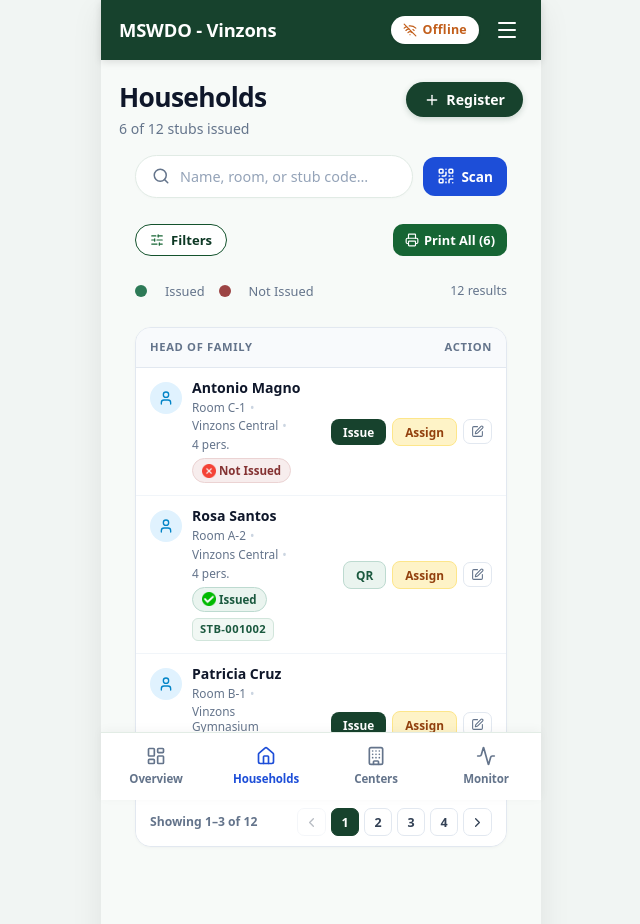
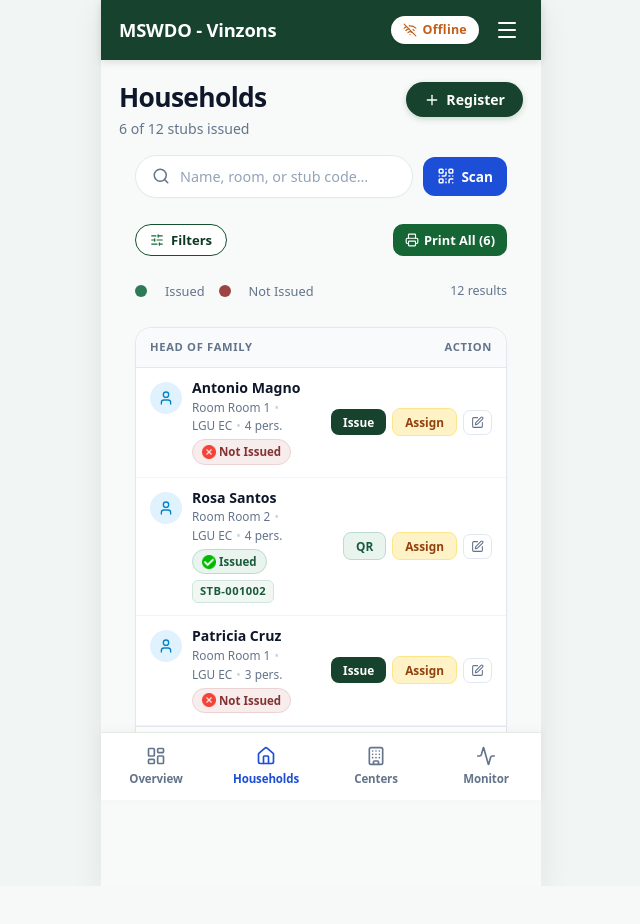
Before and after one commit to shironxiao/mswdo-vinzons, a React (Vite) app: page /mobile/households in a window 1280 px wide. Shown: the top 924 px of the page, without its empty margins (319-959 px from the left). After the commit the page ends 886 px from the top, so only its background shows below. Built offline with nearby package versions, Linux system fonts and the light colour scheme.

Commit message:
room cap

```diff
--- a/src/pages/Mobile/MobileHouseholds.jsx
+++ b/src/pages/Mobile/MobileHouseholds.jsx
@@ -19,8 +19,8 @@ const SEED = [
     id: 1,
     name: 'Antonio Magno',
     age: 45, sex: 'Male', category: 'None',
-    center: 'Vinzons Central Elementary School',
-    room: 'C-1', familyCount: 4,
+    center: 'LGU EC (Mangcaway)',
+    room: 'Room 1', familyCount: 4,
     members: [
       { name: 'Luz Magno',   age: 58, sex: 'Female', category: 'Senior' },
       { name: 'Pablo Magno', age: 20, sex: 'Male',   category: 'None'   },
@@ -32,8 +32,8 @@ const SEED = [
     id: 2,
     name: 'Rosa Santos',
     age: 40, sex: 'Female', category: 'None',
-    center: 'Vinzons Central Elementary School',
-    room: 'A-2', familyCount: 4,
+    center: 'LGU EC (Mangcaway)',
+    room: 'Room 2', familyCount: 4,
     members: [
       { name: 'Pedro Santos', age: 42, sex: 'Male',   category: 'None' },
       { name: 'Maya Santos',  age: 16, sex: 'Female', category: 'None' },
@@ -45,8 +45,8 @@ const SEED = [
     id: 3,
     name: 'Patricia Cruz',
     age: 35, sex: 'Female', category: 'Pregnant/Lactating',
-    center: 'Vinzons Gymnasium',
-    room: 'B-1', familyCount: 3,
+    center: 'LGU EC (Bliss)',
+    room: 'Room 1', familyCount: 3,
     members: [
       { name: 'Mark Cruz', age: 38, sex: 'Male',   category: 'None' },
       { name: 'Lina Cruz', age: 10, sex: 'Female', category: 'None' },
@@ -57,8 +57,8 @@ const SEED = [
     id: 4,
     name: 'Juan Dela Cruz',
     age: 50, sex: 'Male', category: 'PWD',
-    center: 'Calaguas National High School',
-    room: 'A-1', familyCount: 3,
+    center: 'PLGU EC (Mat-I)',
+    room: 'Room 3', familyCount: 3,
     members: [
       { name: 'Maria Dela Cruz', age: 48, sex: 'Female', category: 'None' },
       { name: 'John Dela Cruz',  age: 22, sex: 'Male',   category: 'None' },
@@ -69,7 +69,7 @@ const SEED = [
     id: 5,
     name: 'Elena Bautista',
     age: 42, sex: 'Female', category: 'Solo Parent',
-    center: 'Vinzons Central Elementary School',
+    center: 'Pinagtigasan EC',
     room: 'Unassigned', familyCount: 3,
     members: [
       { name: 'Carlos Bautista', age: 14, sex: 'Male',   category: 'None' },
@@ -81,8 +81,8 @@ const SEED = [
     id: 6,
     name: 'Roberto Diaz',
     age: 55, sex: 'Male', category: 'Senior',
-    center: 'Vinzons Gymnasium',
-    room: 'Hall A', familyCount: 2,
+    center: 'St. Peter Parish AVR',
+    room: 'Room 1', familyCount: 2,
     members: [
       { name: 'Clara Diaz', age: 52, sex: 'Female', category: 'None' },
     ],
@@ -92,8 +92,8 @@ const SEED = [
     id: 7,
     name: 'Carmen Ramos',
     age: 29, sex: 'Female', category: 'Pregnant/Lactating',
-    center: 'Calaguas National High School',
-    room: 'Rm-2', familyCount: 4,
+    center: 'Biday EC',
+    room: 'Room 2', familyCount: 4,
     members: [
       { name: 'Danilo Ramos', age: 31, sex: 'Male',   category: 'None' },
       { name: 'Mia Ramos',    age: 5,  sex: 'Female', category: 'None' },
@@ -105,8 +105,8 @@ const SEED = [
     id: 8,
     name: 'Fernando Lopez',
     age: 48, sex: 'Male', category: 'PWD',
-    center: 'Vinzons Central Elementary School',
-    room: 'B-2', familyCount: 3,
+    center: 'Sugod EC',
+    room: 'Room 4', familyCount: 3,
     members: [
       { name: 'Grace Lopez', age: 44, sex: 'Female', category: 'None' },
       { name: 'Joy Lopez',   age: 18, sex: 'Female', category: 'None' },
@@ -117,8 +117,8 @@ const SEED = [
     id: 9,
     name: 'Teresa Morales',
     age: 38, sex: 'Female', category: 'None',
-    center: 'Vinzons Gymnasium',
-    room: 'Hall B', familyCount: 3,
+    center: 'Mormons',
+    room: 'Room 1', familyCount: 3,
     members: [
       { name: 'Ramon Morales', age: 40, sex: 'Male', category: 'None' },
       { name: 'Ella Morales',  age: 8,  sex: 'Female', category: 'None' },
@@ -129,7 +129,7 @@ const SEED = [
     id: 10,
     name: 'Danilo Soriano',
     age: 51, sex: 'Male', category: 'None',
-    center: 'Vinzons Gymnasium',
+    center: 'Marabe Church',
     room: 'Unassigned', familyCount: 2,
     members: [
       { name: 'Beth Soriano', age: 49, sex: 'Female', category: 'None' },
@@ -140,8 +140,8 @@ const SEED = [
     id: 11,
     name: 'Marites Villanueva',
     age: 34, sex: 'Female', category: 'Solo Parent',
-    center: 'Calaguas National High School',
-    room: 'Rm-1', familyCount: 3,
+    center: 'Adorno Fathers',
+    room: 'Room 5', familyCount: 3,
     members: [
       { name: 'Joshua Villanueva', age: 11, sex: 'Male', category: 'None' },
       { name: 'Hannah Villanueva', age: 6,  sex: 'Female', category: 'None' },
@@ -152,8 +152,8 @@ const SEED = [
     id: 12,
     name: 'Gregorio Santos',
     age: 62, sex: 'Male', category: 'Senior',
-    center: 'Calaguas National High School',
-    room: 'Rm-3', familyCount: 2,
+    center: 'Mangcawayan EC',
+    room: 'Room 3', familyCount: 2,
     members: [
       { name: 'Amparo Santos', age: 60, sex: 'Female', category: 'Senior' },
     ],
@@ -161,6 +161,7 @@ const SEED = [
   },
 ];
 
+/* Exactly 13 Official Vinzons Evacuation Centers */
 const OFFICIAL_EVAC_CENTERS = [
   { name: 'LGU EC (Mangcaway)', fullName: 'LGU EC', location: 'Mangcaway Brgy. Cal. Sur, Vinzons, CN' },
   { name: 'LGU EC (Bliss)', fullName: 'LGU EC', location: 'Bliss Brgy. Cal Sur, VCN' },
@@ -175,9 +176,6 @@ const OFFICIAL_EVAC_CENTERS = [
   { name: 'Mangcawayan EC', fullName: 'Mangcawayan EC', location: 'Mangcawayan Is., VCN' },
   { name: 'Our Lady of Fatima Shrine', fullName: 'Our Lady of Fatima Shrine', location: 'Mangcawayan Brgy. Calangawan Sur, VCN' },
   { name: 'Brgy. Hall (Aguit-it)', fullName: 'Brgy. Hall', location: 'Brgy. Aguit – it, VCN' },
-  { name: 'Vinzons Central Elementary School', fullName: 'Vinzons Central Elementary School', location: 'Poblacion, Vinzons' },
-  { name: 'Vinzons Gymnasium', fullName: 'Vinzons Gymnasium', location: 'Brgy. San Jose, Vinzons' },
-  { name: 'Calaguas National High School', fullName: 'Calaguas National High School', location: 'Calaguas, Vinzons' },
 ];
 
 const CENTERS = [
@@ -185,25 +183,23 @@ const CENTERS = [
   ...OFFICIAL_EVAC_CENTERS.map((c) => c.name),
 ];
 
-const DEFAULT_CENTER_ROOMS = {
-  'Vinzons Central Elementary School': [
-    { id: 'A-1', name: 'Room A-1 (Main Bldg)', capacity: 30, occupied: 30 },
-    { id: 'A-2', name: 'Room A-2 (Main Bldg)', capacity: 30, occupied: 20 },
-    { id: 'B-1', name: 'Room B-1 (East Wing)', capacity: 25, occupied: 0 },
-    { id: 'B-2', name: 'Room B-2 (East Wing)', capacity: 25, occupied: 12 },
-    { id: 'C-1', name: 'Room C-1 (Annex Bldg)', capacity: 20, occupied: 20 },
-    { id: 'C-2', name: 'Room C-2 (Annex Bldg)', capacity: 20, occupied: 8 },
-  ],
-  'Vinzons Gymnasium': [
-    { id: 'Hall A', name: 'Gym Sector A', capacity: 60, occupied: 40 },
-    { id: 'Hall B', name: 'Gym Sector B', capacity: 60, occupied: 60 },
-  ],
-  'Calaguas National High School': [
-    { id: 'Rm-1', name: 'Room 1 (Senior Bldg)', capacity: 35, occupied: 35 },
-    { id: 'Rm-2', name: 'Room 2 (Senior Bldg)', capacity: 35, occupied: 18 },
-    { id: 'Rm-3', name: 'Room 3 (Junior Bldg)', capacity: 35, occupied: 0 },
-  ],
+/* Each center has 5 rooms: Room 1 through Room 5 */
+const OFFICIAL_ROOMS = ['Room 1', 'Room 2', 'Room 3', 'Room 4', 'Room 5'];
+
+const createCenterRooms = () => {
+  const map = {};
+  OFFICIAL_EVAC_CENTERS.forEach((c) => {
+    map[c.name] = [
+      { id: 'Room 1', name: 'Room 1', capacity: 30, occupied: 12 },
+      { id: 'Room 2', name: 'Room 2', capacity: 25, occupied: 8 },
+      { id: 'Room 3', name: 'Room 3', capacity: 25, occupied: 0 },
+      { id: 'Room 4', name: 'Room 4', capacity: 20, occupied: 15 },
+      { id: 'Room 5', name: 'Room 5', capacity: 20, occupied: 5 },
+    ];
+  });
+  return map;
 };
+const DEFAULT_CENTER_ROOMS = createCenterRooms();
 
 /* ──────────────────────────────────────────────
    Helpers
@@ -615,25 +611,11 @@ function StubIssuancePanel({ household, households, onIssue, onClose }) {
    Filter Dropdown (legacy — replaced by HHFilterSheet)
    ────────────────────────────────────────────── */
 
-/* All rooms across all centers for the room dropdown */
-const ALL_ROOMS_BY_CENTER = {
-  'Vinzons Central Elementary School': ['A-1', 'A-2', 'B-1', 'B-2', 'C-1', 'C-2'],
-  'Vinzons Gymnasium': ['Hall A', 'Hall B'],
-  'Calaguas National High School': ['Rm-1', 'Rm-2', 'Rm-3'],
-  'LGU EC (Mangcaway)': ['Room 1', 'Room 2', 'Room 3'],
-  'LGU EC (Bliss)': ['Room 1', 'Room 2', 'Room 3'],
-  'PLGU EC (Mat-I)': ['Room 1', 'Room 2', 'Room 3'],
-  'Pinagtigasan EC': ['Room 1', 'Room 2'],
-  'St. Peter Parish AVR': ['AVR Hall', 'Room 1', 'Room 2'],
-  'Biday EC': ['Room 1', 'Room 2'],
-  'Sugod EC': ['Room 1', 'Room 2'],
-  'Mormons': ['Main Hall', 'Room 1'],
-  'Marabe Church': ['Sanctuary Hall', 'Room 1'],
-  'Adorno Fathers': ['Hall 1', 'Hall 2'],
-  'Mangcawayan EC': ['Room 1', 'Room 2'],
-  'Our Lady of Fatima Shrine': ['Shrine Hall', 'Room 1'],
-  'Brgy. Hall (Aguit-it)': ['Session Hall', 'Room 1'],
-};
+/* All rooms across all centers for the room dropdown (Rooms 1 through 5) */
+const ALL_ROOMS_BY_CENTER = {};
+OFFICIAL_EVAC_CENTERS.forEach((c) => {
+  ALL_ROOMS_BY_CENTER[c.name] = [...OFFICIAL_ROOMS];
+});
 
 /* ──────────────────────────────────────────────
    Center Selection Bottom Sheet (White Theme)
@@ -742,6 +724,121 @@ function CenterSelectSheet({ selected, onSelect, onClose }) {
 }
 
 /* ──────────────────────────────────────────────
+   Room Selection Bottom Sheet (White Theme)
+   ────────────────────────────────────────────── */
+function RoomSelectSheet({ selected, centerName, onSelect, onClose }) {
+  const [tempSelected, setTempSelected] = useState(selected || 'All Rooms');
+  const [searchQuery, setSearchQuery] = useState('');
+
+  const roomsList = [
+    { id: 'Room 1', name: 'Room 1', description: 'Capacity: 30 persons' },
+    { id: 'Room 2', name: 'Room 2', description: 'Capacity: 25 persons' },
+    { id: 'Room 3', name: 'Room 3', description: 'Capacity: 25 persons' },
+    { id: 'Room 4', name: 'Room 4', description: 'Capacity: 20 persons' },
+    { id: 'Room 5', name: 'Room 5', description: 'Capacity: 20 persons' },
+  ];
+
+  const filteredRooms = roomsList.filter((r) => {
+    const q = searchQuery.trim().toLowerCase();
+    if (!q) return true;
+    return r.name.toLowerCase().includes(q) || r.id.toLowerCase().includes(q);
+  });
+
+  const handleConfirm = () => {
+    onSelect(tempSelected);
+    onClose();
+  };
+
+  return (
+    <div className="vin-center-picker-overlay" onClick={onClose}>
+      <div className="vin-center-picker-sheet" onClick={(e) => e.stopPropagation()}>
+        {/* Drag handle */}
+        <div className="vin-center-picker-handle" />
+
+        {/* Header subtitle showing center context */}
+        <div style={{ fontSize: '0.82rem', color: '#64748b', fontWeight: 600, padding: '0 4px' }}>
+          {centerName && centerName !== 'All Centers' ? `Rooms at ${centerName}` : 'All evacuation rooms'}
+        </div>
+
+        {/* Search Bar */}
+        <div className="vin-center-picker-search-box">
+          <Search size={16} className="vin-center-picker-search-icon" />
+          <input
+            type="text"
+            className="vin-center-picker-search-input"
+            placeholder="Search 5 rooms..."
+            value={searchQuery}
+            onChange={(e) => setSearchQuery(e.target.value)}
+          />
+          {searchQuery && (
+            <button
+              type="button"
+              className="vin-center-picker-clear-btn"
+              onClick={() => setSearchQuery('')}
+            >
+              <X size={15} />
+            </button>
+          )}
+        </div>
+
+        {/* Room List */}
+        <div className="vin-center-picker-list">
+          {/* All Rooms Option */}
+          {(!searchQuery || 'all rooms'.includes(searchQuery.toLowerCase())) && (
+            <div
+              className={`vin-center-picker-item ${tempSelected === 'All Rooms' ? 'selected' : ''}`}
+              onClick={() => setTempSelected('All Rooms')}
+            >
+              <div className="vin-center-picker-radio">
+                <div className="vin-center-picker-radio-dot" />
+              </div>
+              <div className="vin-center-picker-info">
+                <span className="vin-center-picker-name">All rooms</span>
+                <span className="vin-center-picker-loc">Show households from all rooms</span>
+              </div>
+            </div>
+          )}
+
+          {filteredRooms.map((r) => {
+            const isSelected = tempSelected === r.id;
+            return (
+              <div
+                key={r.id}
+                className={`vin-center-picker-item ${isSelected ? 'selected' : ''}`}
+                onClick={() => setTempSelected(r.id)}
+              >
+                <div className="vin-center-picker-radio">
+                  <div className="vin-center-picker-radio-dot" />
+                </div>
+                <div className="vin-center-picker-info">
+                  <span className="vin-center-picker-name">{r.name}</span>
+                  <span className="vin-center-picker-loc">{r.description}</span>
+                </div>
+              </div>
+            );
+          })}
+
+          {filteredRooms.length === 0 && searchQuery && (
+            <div className="vin-center-picker-empty">
+              No rooms found matching &ldquo;{searchQuery}&rdquo;
+            </div>
+          )}
+        </div>
+
+        {/* Select Button */}
+        <button
+          type="button"
+          className="vin-center-picker-submit"
+          onClick={handleConfirm}
+        >
+          Select room
+        </button>
+      </div>
+    </div>
+  );
+}
+
+/* ──────────────────────────────────────────────
    Household Filter Sheet (bottom-sheet panel)
    ────────────────────────────────────────────── */
 function HHFilterSheet({ filterStub, filterCenter, filterRoom, households, search, onApply, onClose }) {
@@ -750,17 +847,11 @@ function HHFilterSheet({ filterStub, filterCenter, filterRoom, households, searc
   const [draftCenter, setDraftCenter] = useState(filterCenter);
   const [draftRoom, setDraftRoom] = useState(filterRoom);
   const [showCenterPicker, setShowCenterPicker] = useState(false);
-
-  /* Rooms available for the selected center */
-  const roomOptions = draftCenter === 'All Centers'
-    ? Array.from(new Set(Object.values(ALL_ROOMS_BY_CENTER).flat()))
-    : (ALL_ROOMS_BY_CENTER[draftCenter] || ['Room 1', 'Room 2', 'Room 3']);
-
-  /* If selected center changes, reset room if it no longer applies */
+  const [showRoomPicker, setShowRoomPicker] = useState(false);
+
+  /* If selected center changes, reset room if needed */
   const handleCenterChange = (c) => {
     setDraftCenter(c);
-    const rooms = c === 'All Centers' ? Object.values(ALL_ROOMS_BY_CENTER).flat() : (ALL_ROOMS_BY_CENTER[c] || []);
-    if (draftRoom !== 'All Rooms' && !rooms.includes(draftRoom)) setDraftRoom('All Rooms');
   };
 
   const handleReset = () => {
@@ -844,20 +935,18 @@ function HHFilterSheet({ filterStub, filterCenter, filterRoom, households, searc
           </div>
         </div>
 
-        {/* Room Dropdown */}
+        {/* Room Picker Field (Click to open Room Selection pop-up) */}
         <div className="vin-hh-filter-section">
           <div className="vin-hh-filter-section-label">Room</div>
-          <div className="vin-hh-filter-select-wrap">
-            <select
-              className="vin-hh-filter-select"
-              value={draftRoom}
-              onChange={(e) => setDraftRoom(e.target.value)}
-            >
-              <option value="All Rooms">All Rooms</option>
-              {roomOptions.map((r) => (
-                <option key={r} value={r}>Room {r}</option>
-              ))}
-            </select>
+          <div
+            className="vin-hh-filter-select-wrap vin-hh-filter-tap-field"
+            onClick={() => setShowRoomPicker(true)}
+            role="button"
+            tabIndex={0}
+          >
+            <div className="vin-hh-filter-select-display-txt">
+              {draftRoom}
+            </div>
             <ChevronDown size={16} className="vin-hh-filter-select-icon" />
           </div>
         </div>
@@ -876,6 +965,16 @@ function HHFilterSheet({ filterStub, filterCenter, filterRoom, households, searc
           onClose={() => setShowCenterPicker(false)}
         />
       )}
+
+      {/* Pop-up Panel for selecting Room */}
+      {showRoomPicker && (
+        <RoomSelectSheet
+          selected={draftRoom}
+          centerName={draftCenter}
+          onSelect={(r) => setDraftRoom(r)}
+          onClose={() => setShowRoomPicker(false)}
+        />
+      )}
     </div>
   );
 }
@@ -887,11 +986,17 @@ function RoomAssignSheet({ household, centerRooms, onAssign, onClose }) {
   const [selectedCenter, setSelectedCenter] = useState(
     household.center && household.center !== 'All Centers'
       ? household.center
-      : 'Vinzons Central Elementary School'
+      : OFFICIAL_EVAC_CENTERS[0].name
   );
   const [feedback, setFeedback] = useState(null);
 
-  const rooms = centerRooms[selectedCenter] || [];
+  const rooms = centerRooms[selectedCenter] || [
+    { id: 'Room 1', name: 'Room 1', capacity: 30, occupied: 12 },
+    { id: 'Room 2', name: 'Room 2', capacity: 25, occupied: 8 },
+    { id: 'Room 3', name: 'Room 3', capacity: 25, occupied: 0 },
+    { id: 'Room 4', name: 'Room 4', capacity: 20, occupied: 15 },
+    { id: 'Room 5', name: 'Room 5', capacity: 20, occupied: 5 },
+  ];
   const neededSlots = household.familyCount || 1;
 
   // Auto-Assign Logic
@@ -1127,8 +1232,8 @@ export default function MobileHouseholds() {
 
   const [activeForm, setActiveForm] = useState({
     head: '', age: '', sex: 'Male',
-    center: 'Vinzons Central Elementary School',
-    room: 'A-1', category: 'None', members: [],
+    center: OFFICIAL_EVAC_CENTERS[0].name,
+    room: 'Room 1', category: 'None', members: [],
   });
 
   /* ── Filter + search ── */
@@ -1230,7 +1335,7 @@ export default function MobileHouseholds() {
 
   /* ── Register / Edit ── */
   const openRegister = () => {
-    setActiveForm({ head: '', age: '', sex: 'Male', center: 'Vinzons Central Elementary School', room: 'A-1', category: 'None', members: [] });
+    setActiveForm({ head: '', age: '', sex: 'Male', center: OFFICIAL_EVAC_CENTERS[0].name, room: 'Room 1', category: 'None', members: [] });
     setModalMode('register');
   };
   const openEdit = (item, e) => {
@@ -1599,16 +1704,22 @@ export default function MobileHouseholds() {
                   <label className="vin-mob-input-label">EVACUATION CENTER</label>
                   <select className="vin-mob-select" value={activeForm.center}
                     onChange={(e) => setActiveForm({ ...activeForm, center: e.target.value })}>
-                    <option>Vinzons Central Elementary School</option>
-                    <option>Vinzons Gymnasium</option>
-                    <option>Calaguas National High School</option>
+                    {OFFICIAL_EVAC_CENTERS.map((c) => (
+                      <option key={c.name} value={c.name}>{c.name}</option>
+                    ))}
                   </select>
                 </div>
                 <div className="vin-mob-input-group">
                   <label className="vin-mob-input-label">ROOM</label>
-                  <input type="text" placeholder="C-1" className="vin-mob-select"
-                    value={activeForm.room}
-                    onChange={(e) => setActiveForm({ ...activeForm, room: e.target.value })} />
+                  <select className="vin-mob-select" value={activeForm.room}
+                    onChange={(e) => setActiveForm({ ...activeForm, room: e.target.value })}>
+                    <option value="Room 1">Room 1</option>
+                    <option value="Room 2">Room 2</option>
+                    <option value="Room 3">Room 3</option>
+                    <option value="Room 4">Room 4</option>
+                    <option value="Room 5">Room 5</option>
+                    <option value="Unassigned">Unassigned</option>
+                  </select>
                 </div>
               </div>
               <div className="vin-mob-input-group">
```
